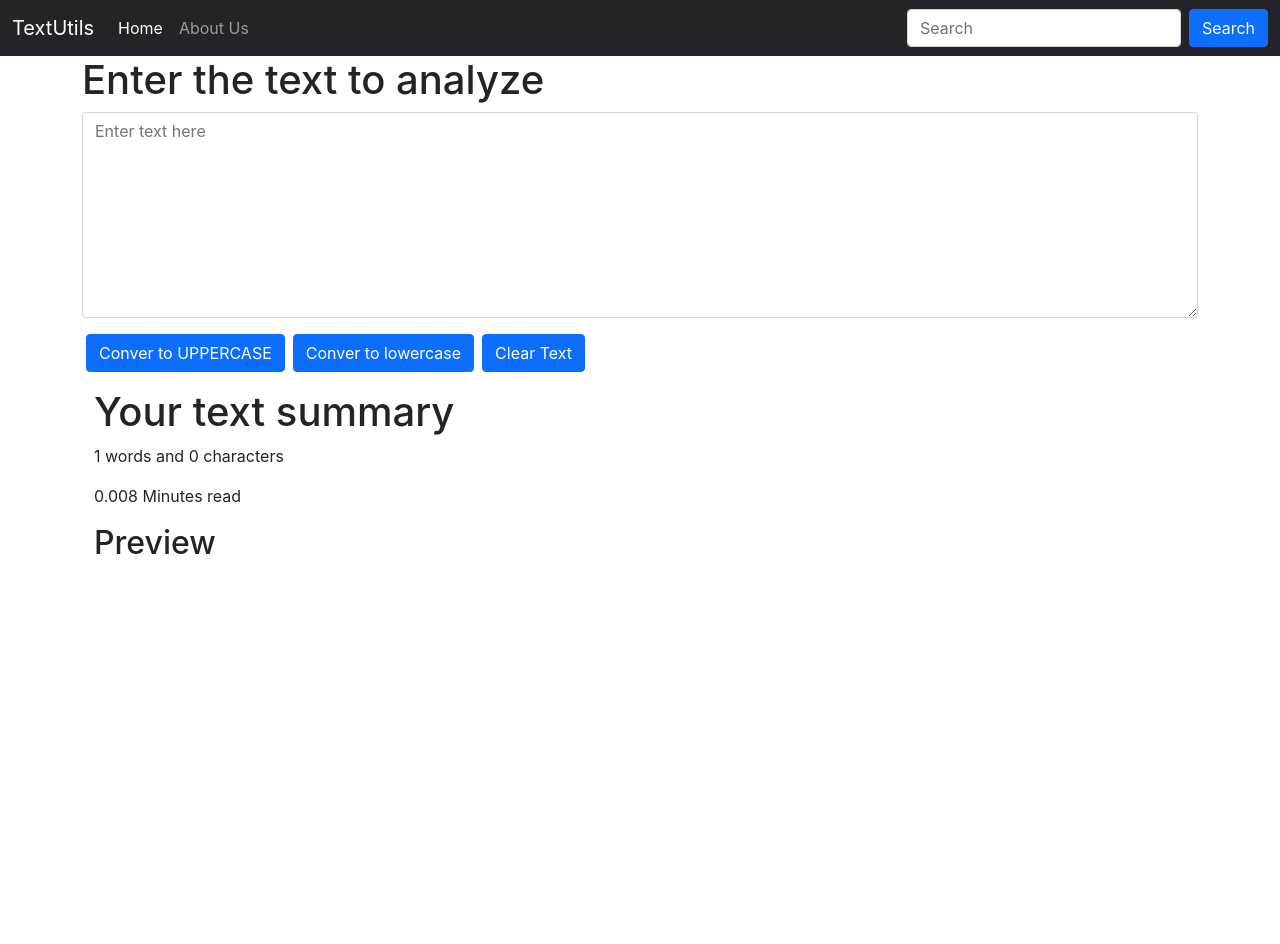
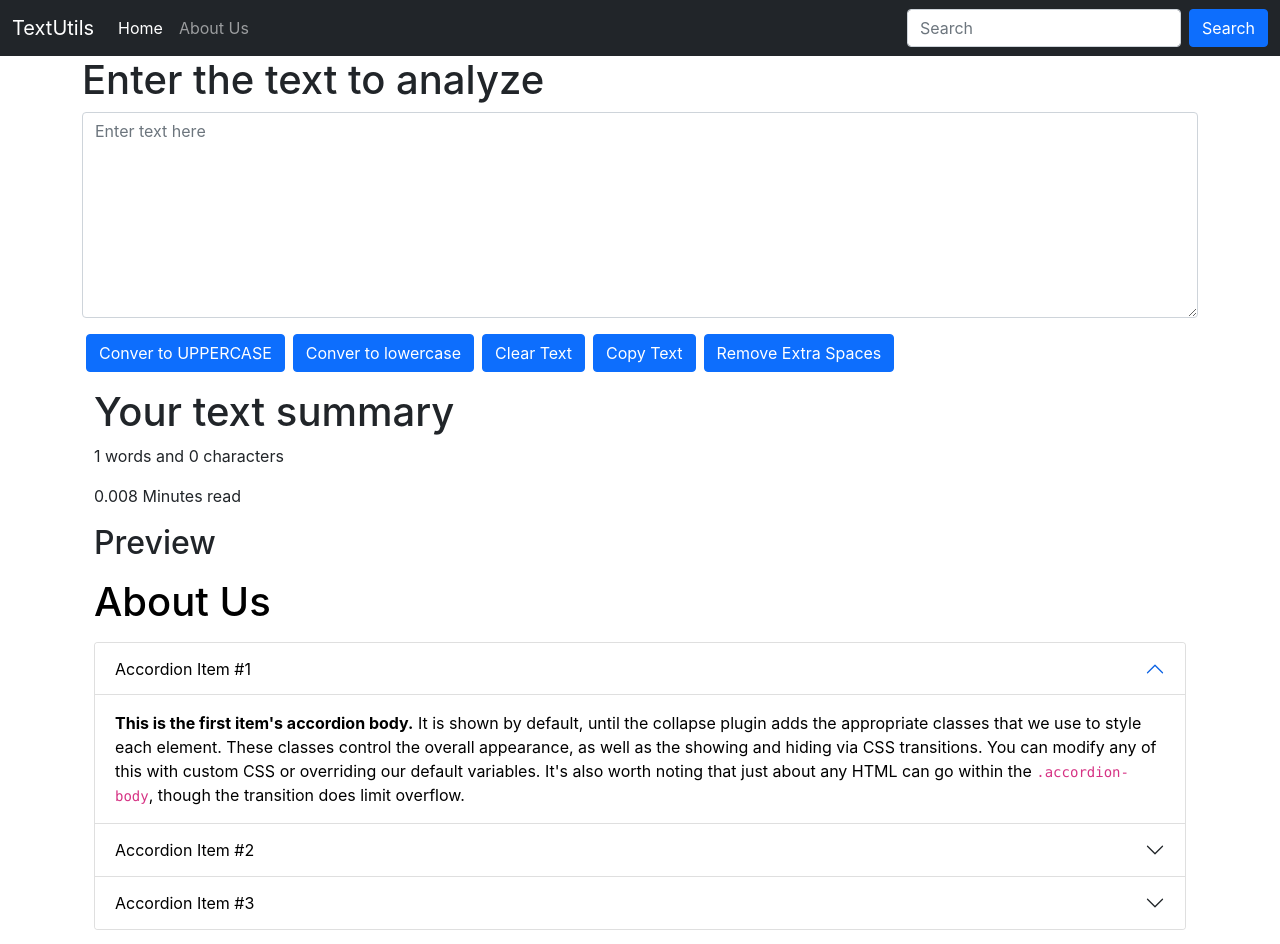
Before and after one commit to vsvishal/text-utils, a React (Create React App) app: page / in a window 1280 px wide. Shown: the top 944 px of the page. Before the commit the page ends 800 px from the top, so only its background shows below. Built offline with nearby package versions, Linux system fonts and the light colour scheme.

Commit message:
Dark Mode and Copy & remove button added

```diff
--- a/src/App.js
+++ b/src/App.js
@@ -1,4 +1,5 @@
 import "./App.css";
+import About from "./components/About";
 import Navbar from "./components/Navbar";
 import TextForm from "./components/TextForm";
 
@@ -8,6 +9,7 @@
       <Navbar title="TextUtils" aboutText="About Us" />
       <div className="container mmy-3">
         <TextForm heading="Enter the text to analyze" />
+        <About />
       </div>
     </>
   );
--- /dev/null
+++ b/src/components/About.js
@@ -0,0 +1,136 @@
+import React, { useState } from "react";
+
+export default function About() {
+  const [myStyle, setMyStyle] = useState({
+    color: "black",
+    backgroundColor: "white",
+  });
+
+  const [btnText, setBtnText] = useState("Enable Dark Mode");
+
+  const toogleStyle = () => {
+    if (myStyle.color === "black") {
+      setMyStyle({
+        color: "white",
+        backgroundColor: "black",
+        border: "1px solid white",
+      });
+      setBtnText("Disable Dark Mode");
+    } else {
+      setMyStyle({
+        color: "black",
+        backgroundColor: "white",
+      });
+      setBtnText("Enable Dark Mode");
+    }
+  };
+
+  return (
+    <div className="container" style={myStyle}>
+      <h1 className="my-3">About Us</h1>
+      <div className="accordion" id="accordionExample">
+        <div className="accordion-item">
+          <h2 className="accordion-header" id="headingOne">
+            <button
+              className="accordion-button"
+              type="button"
+              data-bs-toggle="collapse"
+              data-bs-target="#collapseOne"
+              aria-expanded="true"
+              aria-controls="collapseOne"
+              style={myStyle}
+            >
+              Accordion Item #1
+            </button>
+          </h2>
+          <div
+            id="collapseOne"
+            className="accordion-collapse collapse show"
+            aria-labelledby="headingOne"
+            data-bs-parent="#accordionExample"
+          >
+            <div className="accordion-body" style={myStyle}>
+              <strong>This is the first item's accordion body.</strong> It is
+              shown by default, until the collapse plugin adds the appropriate
+              classes that we use to style each element. These classes control
+              the overall appearance, as well as the showing and hiding via CSS
+              transitions. You can modify any of this with custom CSS or
+              overriding our default variables. It's also worth noting that just
+              about any HTML can go within the <code>.accordion-body</code>,
+              though the transition does limit overflow.
+            </div>
+          </div>
+        </div>
+        <div className="accordion-item">
+          <h2 className="accordion-header" id="headingTwo">
+            <button
+              className="accordion-button collapsed"
+              type="button"
+              data-bs-toggle="collapse"
+              data-bs-target="#collapseTwo"
+              aria-expanded="false"
+              aria-controls="collapseTwo"
+              style={myStyle}
+            >
+              Accordion Item #2
+            </button>
+          </h2>
+          <div
+            id="collapseTwo"
+            className="accordion-collapse collapse"
+            aria-labelledby="headingTwo"
+            data-bs-parent="#accordionExample"
+          >
+            <div className="accordion-body" style={myStyle}>
+              <strong>This is the second item's accordion body.</strong> It is
+              hidden by default, until the collapse plugin adds the appropriate
+              classes that we use to style each element. These classes control
+              the overall appearance, as well as the showing and hiding via CSS
+              transitions. You can modify any of this with custom CSS or
+              overriding our default variables. It's also worth noting that just
+              about any HTML can go within the <code>.accordion-body</code>,
+              though the transition does limit overflow.
+            </div>
+          </div>
+        </div>
+        <div className="accordion-item">
+          <h2 className="accordion-header" id="headingThree">
+            <button
+              className="accordion-button collapsed"
+              type="button"
+              data-bs-toggle="collapse"
+              data-bs-target="#collapseThree"
+              aria-expanded="false"
+              aria-controls="collapseThree"
+              style={myStyle}
+            >
+              Accordion Item #3
+            </button>
+          </h2>
+          <div
+            id="collapseThree"
+            className="accordion-collapse collapse"
+            aria-labelledby="headingThree"
+            data-bs-parent="#accordionExample"
+          >
+            <div className="accordion-body" style={myStyle}>
+              <strong>This is the third item's accordion body.</strong> It is
+              hidden by default, until the collapse plugin adds the appropriate
+              classes that we use to style each element. These classes control
+              the overall appearance, as well as the showing and hiding via CSS
+              transitions. You can modify any of this with custom CSS or
+              overriding our default variables. It's also worth noting that just
+              about any HTML can go within the <code>.accordion-body</code>,
+              though the transition does limit overflow.
+            </div>
+          </div>
+        </div>
+      </div>
+      <div className="container my-3">
+        <button type="button" className="btn btn-primary" onClick={toogleStyle}>
+          {btnText}
+        </button>
+      </div>
+    </div>
+  );
+}
--- a/src/components/TextForm.js
+++ b/src/components/TextForm.js
@@ -18,6 +18,17 @@
 
   const handleOnChange = (event) => {
     setText(event.target.value);
+  };
+
+  const handleCopy = () => {
+    let text = document.getElementById("myBox");
+    text.select();
+    navigator.clipboard.writeText(text.value);
+  };
+
+  const removeExtraSpaces = () => {
+    let newText = text.split(/[ ]+/);
+    setText(newText.join(" "));
   };
 
   const [text, setText] = useState("");
@@ -44,6 +55,12 @@
         <button className="btn btn-primary mx-1" onClick={handleClearText}>
           Clear Text
         </button>
+        <button className="btn btn-primary mx-1" onClick={handleCopy}>
+          Copy Text
+        </button>
+        <button className="btn btn-primary mx-1" onClick={removeExtraSpaces}>
+          Remove Extra Spaces
+        </button>
       </div>
       <div className="container my-3">
         <h1>Your text summary</h1>
```
